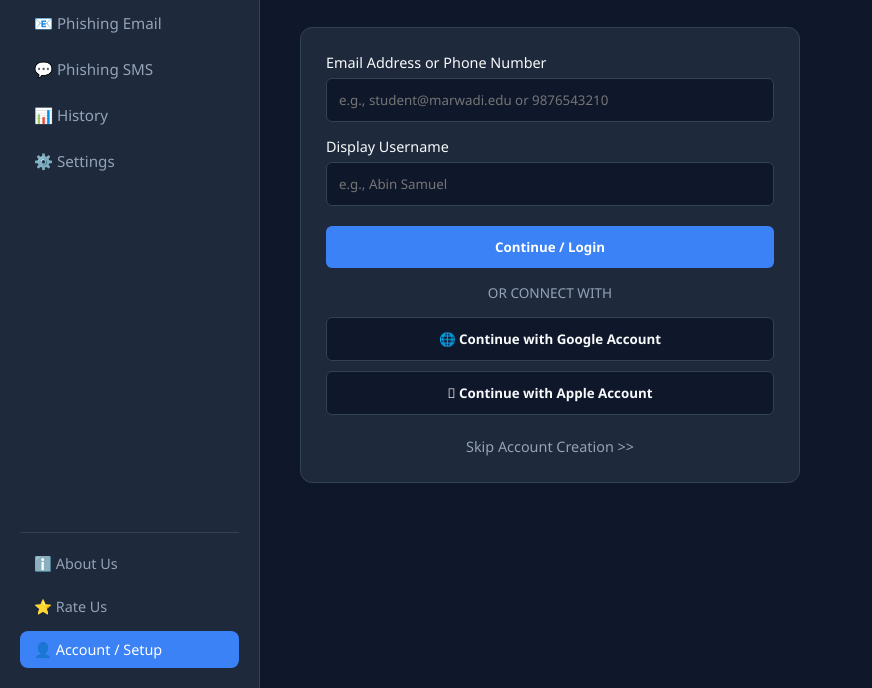
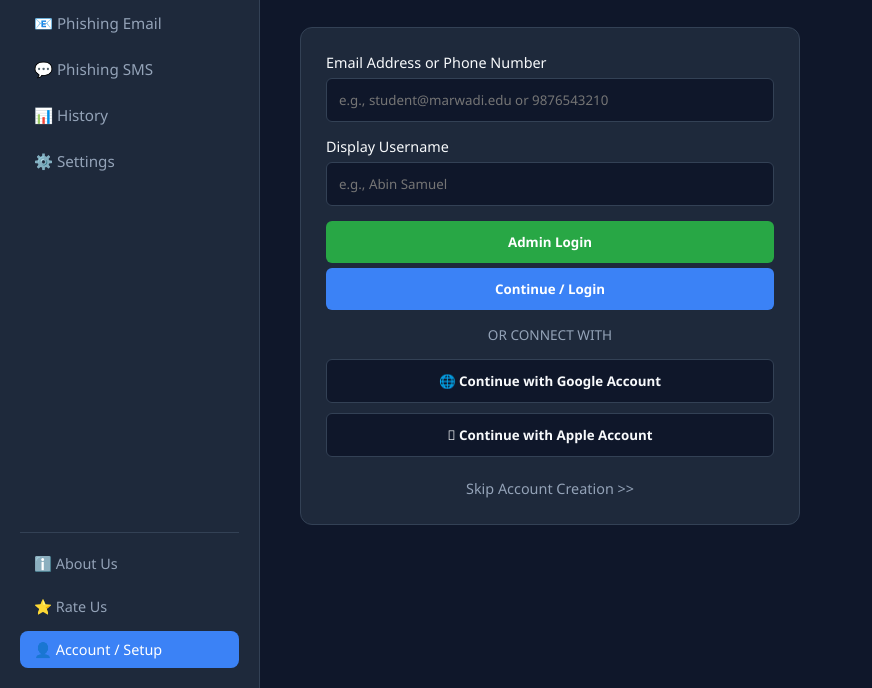
Before and after one commit to Abin2512/PhishGuard-AI---Web-Technology---Project-, a plain HTML site: page Client_Pages/account.html in a window 1280 px wide. Shown: the part 112-800 px from the top of the page, without its empty margins (0-872 px from the left). Drawn offline with Linux system fonts and the light colour scheme.

Commit message:
Update admin login button in account.html
Updated admin login button to link to the admin login page.

```diff
--- a/Client_Pages/account.html
+++ b/Client_Pages/account.html
@@ -52,6 +52,8 @@
                     <label for="profileName">Display Username</label>
                     <input type="text" id="profileName" placeholder="e.g., Abin Samuel" required>
                 </div>
+                <!-- Admin Login Button Updated Here -->
+                <button class="social-btn" style="background-color: #28a745; border: none; border-radius: 6px;"><a href="C:\Users\ABIN\OneDrive\Desktop\Web Technology\Wireframe\92500120036_ABIN-SAMUEL\Admin_Pages\admin-login.html" style="color: white; text-decoration: none; display: block; width: 100%;">Admin Login</a></button>
                 <button type="submit" class="form-btn">Continue / Login</button>
             </form>
 
```
